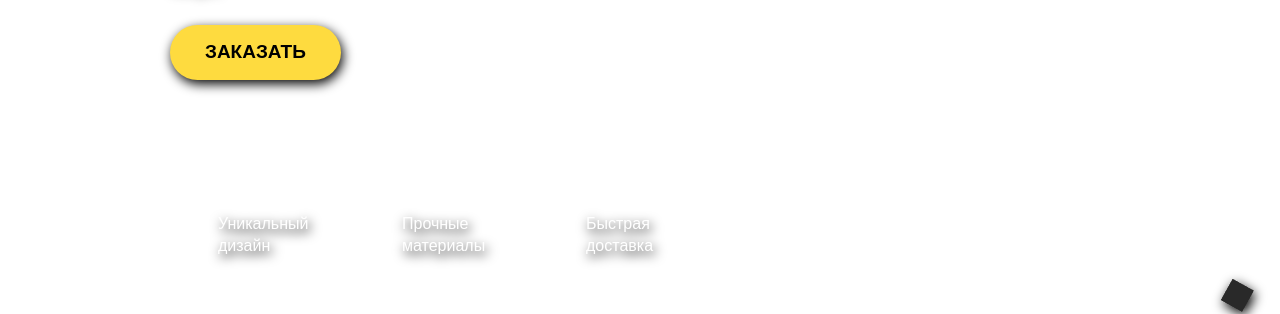
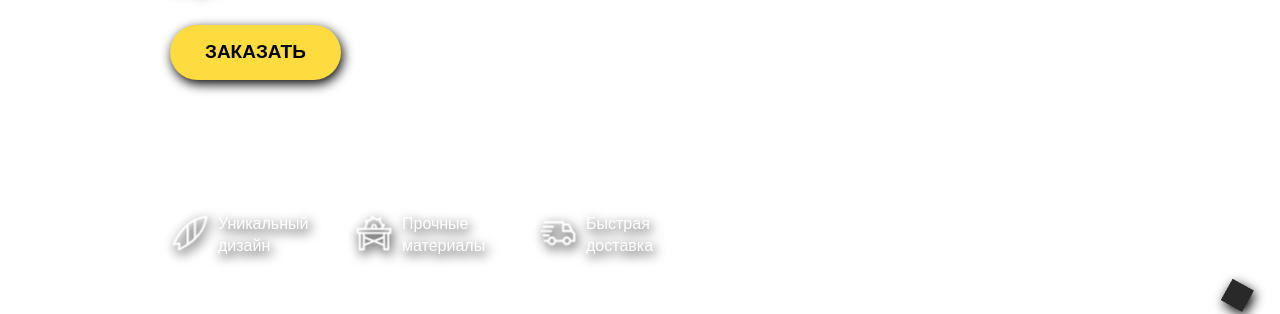
Before and after one commit to nikolaj-Lebedev/Bord, a plain HTML site: page index.html in a window 1280 px wide. Shown: the part 497-811 px from the top of the page. Drawn offline with nearby package versions, Linux system fonts and the light colour scheme; the site is published under a folder, as on GitHub Pages, so addresses that start at the root find nothing.

Commit message:
Add files via upload

```diff
--- a/components/_features.scss
+++ b/components/_features.scss
@@ -29,7 +29,7 @@
     transform: translate(-50%, -50%);
     width: 41px;
     height: 41px;
-    background: url(/foto/sprites.png)  -10px -10px;;
+    background: url(../foto/sprites.png)  -10px -10px;;
 
 }
 
@@ -51,7 +51,7 @@
     transform: translate(-50%, -50%);
     width: 41px;
     height: 41px;
-    background: url(/foto/sprites.png) -71px -71px;;
+    background: url(../foto/sprites.png) -71px -71px;;
     opacity: 0;
     transition: .3s;
 }
@@ -77,7 +77,7 @@
     transform: translate(-50%, -50%);
     width: 41px;
     height: 41px;
-    background: url(/foto/sprites.png)  -71px -10px;
+    background: url(../foto/sprites.png)  -71px -10px;
 
 }
 
@@ -99,7 +99,7 @@
     transform: translate(-50%, -50%);
     width: 41px;
     height: 41px;
-    background: url(/foto/sprites.png) -10px -71px;
+    background: url(../foto/sprites.png) -10px -71px;
     opacity: 0;
     transition: .3s;
 }
@@ -123,7 +123,7 @@
     transform: translate(-50%, -50%);
     width: 41px;
     height: 41px;
-    background: url(/foto/sprites.png)  -132px -71px;
+    background: url(../foto/sprites.png)  -132px -71px;
 
 }
 
@@ -145,7 +145,7 @@
     transform: translate(-50%, -50%);
     width: 41px;
     height: 41px;
-    background: url(/foto/sprites.png) -132px -10px;
+    background: url(../foto/sprites.png) -132px -10px;
     opacity: 0;
     transition: .3s;
 }
```
Also changed, not shown: stayl/main.css, 1 other file.
